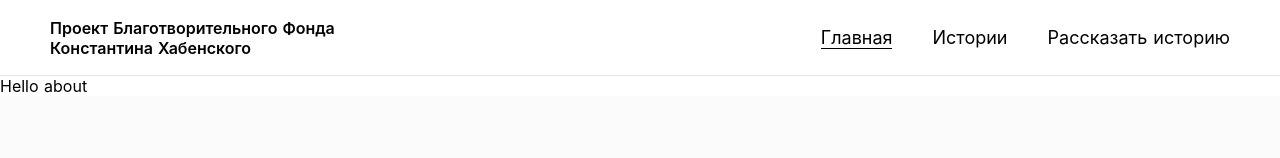
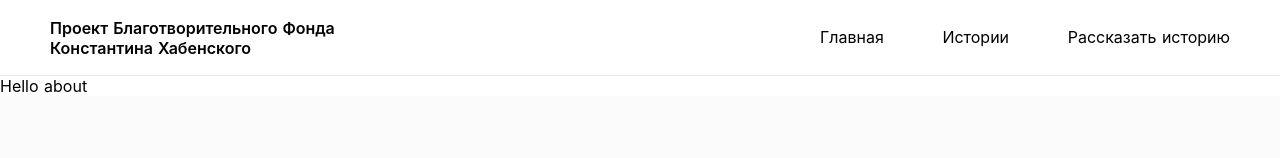
Before and after one commit to Raklechitca-Team/raklechitca, a Nuxt app: page /about in a window 1280 px wide. Shown: the top 158 px of the page. Built offline with nearby package versions, Linux system fonts and the light colour scheme.

Commit message:
new component menu

```diff
--- a/components/Footer.vue
+++ b/components/Footer.vue
@@ -5,10 +5,10 @@
     <nav class="footer__menu">
       <ul class="footer__links">
         <li class="footer__links-list">
-          <a href="/" target="_blank" class="footer__link">Главная</a>
+          <nuxt-link to="/" class="footer__link">Главная</nuxt-link>
         </li>
         <li class="footer__links-list">
-          <a href="/stories" target="_blank" class="footer__link">Истории</a>
+          <nuxt-link to="/stories" class="footer__link">Истории</nuxt-link>
         </li>
       </ul>
       <ul class="footer__social">
--- a/components/Header.vue
+++ b/components/Header.vue
@@ -3,29 +3,29 @@
     <p class="header__paragraph">
       Проект Благотворительного Фонда Константина Хабенского
     </p>
-    <nav class="menu">
-      <nuxt-link to="/" class="header__link header__link_active"
-        >Главная</nuxt-link
-      >
-      <nuxt-link to="/stories/index" class="header__link">Истории</nuxt-link>
-      <nuxt-link to="/" class="header__link">Рассказать историю</nuxt-link>
-    </nav>
+    <app-menu class="header__menu" />
     <button class="burger-menu__button">
-      <img class="burger-menu__icon" src="@/static/burger-menu.svg" />
+      <img
+        class="burger-menu__icon"
+        alt="burger-menu"
+        src="@/static/burger-menu.svg"
+      />
     </button>
     <app-sidebar />
     <app-overlay />
   </header>
 </template>
 
-<script>
+<script scoped>
 import Sidebar from '@/components/ui/Sidebar';
 import Overlay from '@/components/ui/Overlay';
+import Menu from '@/components/ui/Menu';
 export default {
   name: 'Header',
   components: {
     'app-sidebar': Sidebar,
     'app-overlay': Overlay,
+    'app-menu': Menu,
   },
 };
 </script>
@@ -47,9 +47,6 @@ export default {
   border-bottom: 1px solid #e8e8e8;
   z-index: 1;
 }
-.menu {
-  min-width: 400px;
-}
 @media screen and (max-width: 1280px) {
   .header {
     padding: 0 50px;
@@ -57,11 +54,8 @@ export default {
   .header__paragraph {
     line-height: 18px;
   }
-  .header__link {
-    font-size: 16px;
-  }
 }
-@media screen and (max-width: 979px) {
+@media screen and (max-width: 980px) {
   .header {
     justify-content: flex-end;
     border: none;
@@ -69,7 +63,7 @@ export default {
     margin: 0;
     background-color: #fff;
   }
-  .menu {
+  .header__menu {
     display: none;
   }
   .header__paragraph {
@@ -100,7 +94,7 @@ export default {
   box-shadow: none;
   margin-left: 50px;
 }
-@media screen and (min-width: 980px) {
+@media screen and (min-width: 981px) {
   .burger-menu__button {
     display: none;
   }
@@ -114,33 +108,4 @@ export default {
   margin: auto;
   align-self: center;
 }
-.header__link {
-  font-family: 'Inter', 'Arial', sans-serif;
-  font-style: normal;
-  font-weight: normal;
-  font-size: 18px;
-  line-height: 24px;
-  letter-spacing: normal;
-  color: #000000;
-  text-decoration: none;
-  margin: 0 40px 0 0;
-  cursor: pointer;
-  color: #000000;
-}
-.header__link:last-child {
-  margin: 0;
-}
-.header__link_active {
-  text-decoration: none;
-  border-bottom: 1px solid #000000;
-}
-.header__link:hover {
-  text-decoration: none;
-  color: #582b71;
-  opacity: 0.8;
-  border-bottom: 1px solid #582b71;
-  transition: color 0.2s ease-in-out, opacity 0.2s ease-in-out,
-    border-bottom 0.1s ease-in-out;
-  transition-delay: 0s;
-}
 </style>
--- /dev/null
+++ b/components/ui/Menu.vue
@@ -0,0 +1,86 @@
+<template>
+  <nav class="menu">
+    <nuxt-link
+      to="/"
+      v-if="$route.path == '/'"
+      class="menu__link menu__link_active"
+      >Главная</nuxt-link
+    >
+    <nuxt-link to="/" v-else class="menu__link">Главная</nuxt-link>
+    <nuxt-link
+      to="/stories/index"
+      v-if="$route.path == '/stories/index'"
+      class="menu__link menu__link_active"
+      >Истории</nuxt-link
+    >
+    <nuxt-link to="/stories/index" v-else class="menu__link">Истории</nuxt-link>
+    <nuxt-link to="/" class="menu__link">Рассказать историю</nuxt-link>
+  </nav>
+</template>
+
+<script>
+export default {
+  name: 'Menu',
+};
+</script>
+
+<style scoped>
+.menu {
+  display: flex;
+  justify-content: space-between;
+  min-width: 410px;
+}
+
+.menu__link {
+  font-family: 'Inter', 'Arial', sans-serif;
+  font-style: normal;
+  font-weight: normal;
+  font-size: 18px;
+  line-height: 24px;
+  letter-spacing: normal;
+  color: #000000;
+  text-decoration: none;
+  margin: 0;
+  cursor: pointer;
+  color: #000000;
+  border-bottom: 1px solid #fff;
+}
+
+.menu__link:last-child {
+  margin: 0;
+}
+
+.menu__link_active {
+  text-decoration: none;
+  border-bottom: 1px solid #000000;
+}
+
+.menu__link:hover {
+  text-decoration: none;
+  opacity: 0.8;
+  border-bottom: 1px solid #000000;
+  transition: color 0.2s ease-in-out, opacity 0.2s ease-in-out,
+    border-bottom 0.1s ease-in-out;
+  transition-delay: 0s;
+}
+
+@media screen and (max-width: 1280px) {
+  .menu__link {
+    font-size: 16px;
+  }
+}
+
+@media screen and (max-width: 980px) {
+  .menu {
+    flex-direction: column;
+    min-width: 170px;
+  }
+
+  .menu__link {
+    margin: 0 0 20px;
+    align-self: flex-end;
+    line-height: 24px;
+    letter-spacing: normal;
+  }
+}
+</style>
--- a/components/ui/Sidebar.vue
+++ b/components/ui/Sidebar.vue
@@ -1,59 +1,38 @@
 <template>
   <div class="sidebar">
-    <a href="/" class="sidebar__link">Главная</a>
-    <a href="/stories/index" class="sidebar__link">Истории</a>
-    <a href="/stories" class="sidebar__link">Рассказать историю</a>
+    <app-menu class="sidebar__menu" />
   </div>
 </template>
 
 <script>
+import Menu from '@/components/ui/Menu';
 export default {
   name: 'Sidebar',
+  components: {
+    'app-menu': Menu,
+  },
 };
 </script>
 
 <style scoped>
 .sidebar {
-  display: flex;
   top: 0;
-  flex-direction: column;
   background-color: #fff;
-  width: 100%;
   max-width: 250px;
   height: 100vh;
   padding: 40px 40px;
   position: fixed;
-  align-content: flex-start;
-  text-align: right;
-  display: none;
+  /* display: none; */
   z-index: 2;
 }
 
-@media screen and (min-width: 980px) {
+.sidebar__menu {
+  width: 170px;
+}
+
+@media screen and (min-width: 981px) {
   .sidebar {
     display: none;
   }
 }
-
-.sidebar__link {
-  align-self: flex-end;
-  font-family: 'Inter', 'Arial', sans-serif;
-  font-style: normal;
-  font-weight: normal;
-  font-size: 18px;
-  line-height: 24px;
-  letter-spacing: normal;
-  color: #000000;
-  text-decoration: none;
-  margin: 0 0 20px;
-  cursor: pointer;
-  color: #000000;
-}
-
-.sidebar__link:hover {
-  text-decoration: none;
-  opacity: 0.8;
-  transition: opacity 0.2s ease-in-out;
-  transition-delay: 0s;
-}
 </style>
--- a/pages/index.vue
+++ b/pages/index.vue
@@ -18,7 +18,7 @@ export default {
 };
 </script>
 
-<style>
+<style scoped>
 .container {
   margin: 0 auto;
   height: 100vh;
```
Also changed, not shown: components/ui/Cover.vue (+18 -13 lines).
